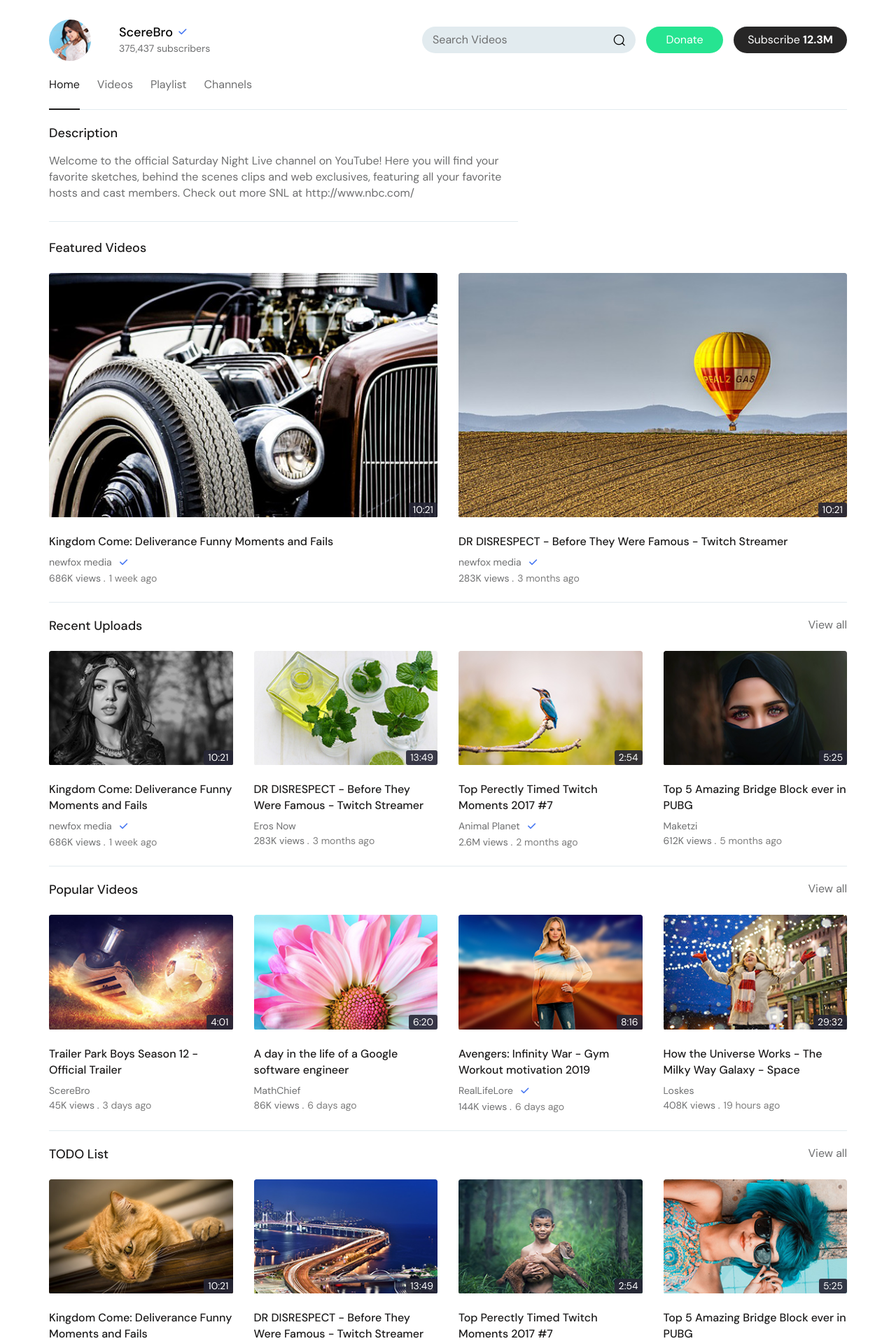
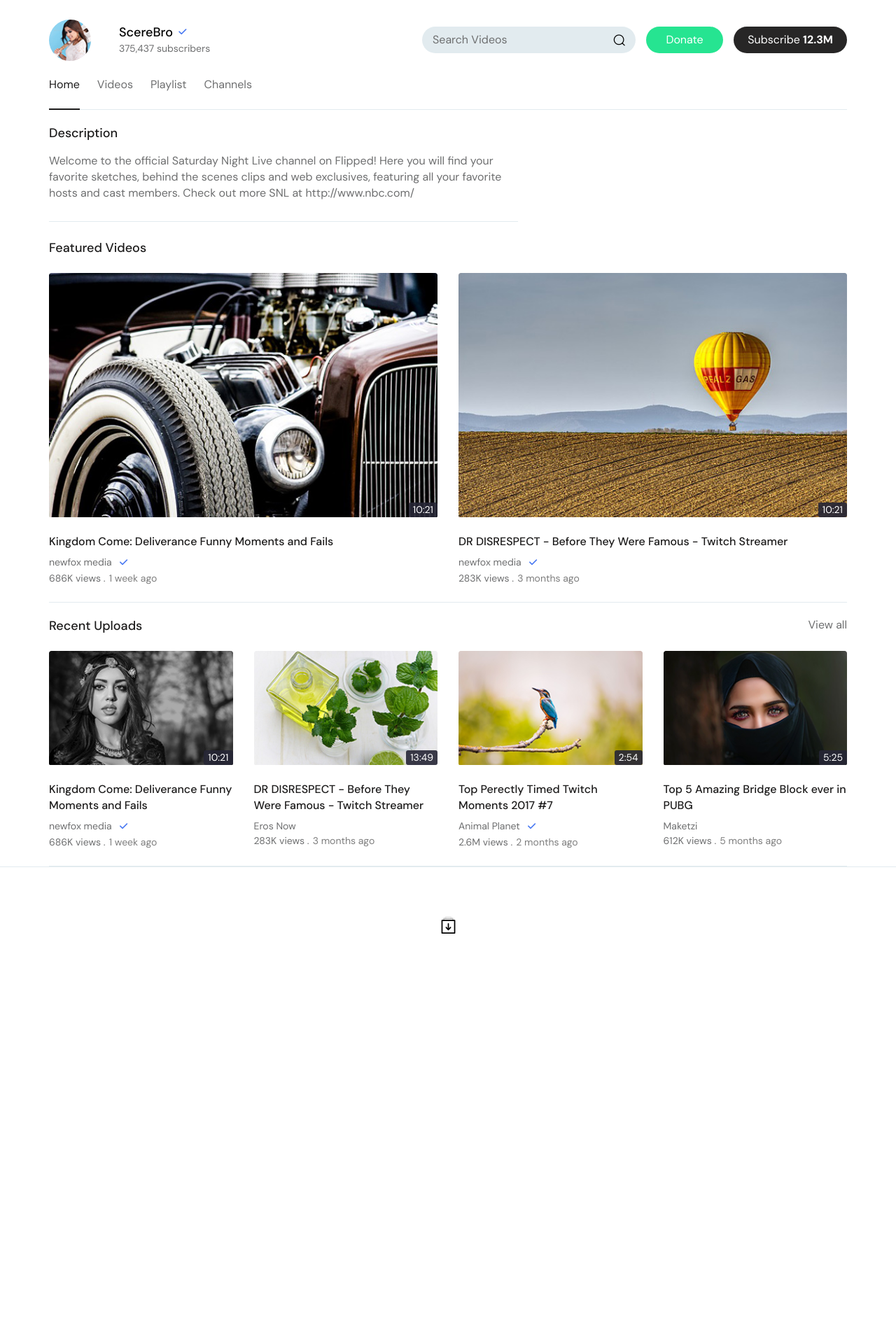
Before and after one commit to zhe0328/CSC4001-backend, a Django app: page /personal_homepage in a window 1280 px wide. Shown: the part 384-2300 px from the top of the page at 70% size. After the commit the page ends 1718 px from the top, so only its background shows below. Run offline with Django 3.2, Linux system fonts and the light colour scheme; some libraries are stand-ins or nearby versions.

Commit message:
ty modified

```diff
--- a/static/templates/Single_Channel_Home.html
+++ b/static/templates/Single_Channel_Home.html
@@ -382,7 +382,7 @@
 							  <div class="col-lg-12">
 								<div class="decp_cotnet">
 									<h2 class="ab-fd">Description </h2>
-									<p>Welcome to the official Saturday Night Live channel on YouTube!  Here you will find your favorite sketches, behind the scenes clips and web exclusives, featuring all your favorite hosts and cast members.  Check out more SNL at http://www.nbc.com/</p>
+									<p>Welcome to the official Saturday Night Live channel on Flipped!  Here you will find your favorite sketches, behind the scenes clips and web exclusives, featuring all your favorite hosts and cast members.  Check out more SNL at http://www.nbc.com/</p>
 								</div><!--abt-founder end-->
 							  </div>
 						  </div>
@@ -520,221 +520,96 @@
 							</div><!--vidz_videos end-->
 						</div>
 					</div><!--viddz end-->
-					<div class="viddz">
-						<div class="container">
-							<div class="vidz_sec">
-								<h3>Popular Videos</h3>
-								<a href="#" title="">View all</a>
-								<div class="clearfix"></div>
-								<div class="vidz_list">
-									<div class="row">
-										<div class="col-lg-3 col-md-3 col-sm-6 col-6 full_wdth">
-											<div class="videoo">
-												<div class="vid_thumbainl">
-													<a href="#" title="">
-														<img src="{% static 'images/resources/vide5.png' %}" alt="">
-														<span class="vid-time">4:01</span>
-														<span class="watch_later">
-															<i class="icon-watch_later_fill"></i>
-														</span>
-													</a>
-												</div><!--vid_thumbnail end-->
-												<div class="video_info">
-													<h3><a href="single_video_page.html" title="">Trailer Park Boys Season 12 - Official Trailer</a></h3>
-													<h4><a href="Single_Channel_Videos.html" title="">ScereBro</a> </h4>
-													<span>45K views .<small class="posted_dt">3 days ago</small></span>
-												</div>
-											</div><!--videoo end-->
-										</div>
-										<div class="col-lg-3 col-md-3 col-sm-6 col-6 full_wdth">
-											<div class="videoo">
-												<div class="vid_thumbainl">
-													<a href="#" title="">
-														<img src="{% static 'images/resources/vide6.png' %}" alt="">
-														<span class="vid-time">6:20</span>
-														<span class="watch_later">
-															<i class="icon-watch_later_fill"></i>
-														</span>
-													</a>
-												</div><!--vid_thumbnail end-->
-												<div class="video_info">
-													<h3><a href="single_video_page.html" title="">A day in the life of a Google software engineer</a></h3>
-													<h4><a href="Single_Channel_Videos.html" title="">MathChief</a> </h4>
-													<span>86K views .<small class="posted_dt">6 days ago</small></span>
-												</div>
-											</div><!--videoo end-->
-										</div>
-										<div class="col-lg-3 col-md-3 col-sm-6 col-6 full_wdth">
-											<div class="videoo">
-												<div class="vid_thumbainl">
-													<a href="#" title="">
-														<img src="{% static 'images/resources/vide7.png' %}" alt="">
-														<span class="vid-time">8:16</span>
-														<span class="watch_later">
-															<i class="icon-watch_later_fill"></i>
-														</span>
-													</a>
-												</div><!--vid_thumbnail end-->
-												<div class="video_info">
-													<h3><a href="single_video_page.html" title="">Avengers: Infinity War - Gym Workout motivation 2019</a></h3>
-													<h4><a href="Single_Channel_Videos.html" title="">RealLifeLore</a> <span class="verify_ic"><i class="icon-tick"></i></span></h4>
-													<span>144K views .<small class="posted_dt">6 days ago</small></span>
-												</div>
-											</div><!--videoo end-->
-										</div>
-										<div class="col-lg-3 col-md-3 col-sm-6 col-6 full_wdth">
-											<div class="videoo">
-												<div class="vid_thumbainl">
-													<a href="#" title="">
-														<img src="{% static 'images/resources/vide8.png' %}" alt="">
-														<span class="vid-time">29:32</span>
-														<span class="watch_later">
-															<i class="icon-watch_later_fill"></i>
-														</span>
-													</a>
-												</div><!--vid_thumbnail end-->
-												<div class="video_info">
-													<h3><a href="single_video_page.html" title="">How the Universe Works - The Milky Way Galaxy - Space</a></h3>
-													<h4><a href="Single_Channel_Videos.html" title="">Loskes</a></h4>
-													<span>408K views .<small class="posted_dt">19 hours ago</small></span>
-												</div>
-											</div><!--videoo end-->
-										</div>
-									</div>
-								</div><!--vidz_list end-->
-							</div><!--vidz_videos end-->
-						</div>
-					</div><!--viddz end-->
-
-					<div class="viddz">
-						<div class="container">
-							<div class="vidz_sec">
-								<h3>TODO List</h3>
-								<a href="#" title="">View all</a>
-								<div class="clearfix"></div>
-								<div class="vidz_list">
-									<div class="row">
-										<div class="col-lg-3 col-md-3 col-sm-6 col-6 full_wdth">
-											<div class="videoo">
-												<div class="vid_thumbainl">
-													<a href="#" title="">
-														<img src="{% static 'images/resources/vide13.png' %}" alt="">
-														<span class="vid-time">10:21</span>
-														<span class="watch_later">
-															<i class="icon-watch_later_fill"></i>
-														</span>
-													</a>
-												</div><!--vid_thumbnail end-->
-												<div class="video_info">
-													<h3><a href="single_video_page.html" title="">Kingdom Come: Deliverance Funny Moments and Fails</a></h3>
-													<h4><a href="Single_Channel_Videos.html" title="">newfox media</a> <span class="verify_ic"><i class="icon-tick"></i></span></h4>
-													<span>686K views .<small class="posted_dt">1 week ago</small></span>
-												</div>
-											</div><!--videoo end-->
-										</div>
-										<div class="col-lg-3 col-md-3 col-sm-6 col-6 full_wdth">
-											<div class="videoo">
-												<div class="vid_thumbainl">
-													<a href="#" title="">
-														<img src="{% static 'images/resources/vide14.png' %}" alt="">
-														<span class="vid-time">13:49</span>
-														<span class="watch_later">
-															<i class="icon-watch_later_fill"></i>
-														</span>
-													</a>
-												</div><!--vid_thumbnail end-->
-												<div class="video_info">
-													<h3><a href="single_video_page.html" title="">DR DISRESPECT - Before They Were Famous - Twitch Streamer</a></h3>
-													<h4><a href="Single_Channel_Videos.html" title="">Eros Now</a> </h4>
-													<span>283K views .<small class="posted_dt">3 months ago</small></span>
-												</div>
-											</div><!--videoo end-->
-										</div>
-										<div class="col-lg-3 col-md-3 col-sm-6 col-6 full_wdth">
-											<div class="videoo">
-												<div class="vid_thumbainl">
-													<a href="#" title="">
-														<img src="{% static 'images/resources/vide15.png' %}" alt="">
-														<span class="vid-time">2:54</span>
-														<span class="watch_later">
-															<i class="icon-watch_later_fill"></i>
-														</span>
-													</a>
-												</div><!--vid_thumbnail end-->
-												<div class="video_info">
-													<h3><a href="single_video_page.html" title="">Top Perectly Timed Twitch Moments 2017 #7</a></h3>
-													<h4><a href="Single_Channel_Videos.html" title="">Animal Planet</a> <span class="verify_ic"><i class="icon-tick"></i></span></h4>
-													<span>2.6M views .<small class="posted_dt">2 months ago</small></span>
-												</div>
-											</div><!--videoo end-->
-										</div>
-										<div class="col-lg-3 col-md-3 col-sm-6 col-6 full_wdth">
-											<div class="videoo">
-												<div class="vid_thumbainl">
-													<a href="#" title="">
-														<img src="{% static 'images/resources/vide16.png' %}" alt="">
-														<span class="vid-time">5:25</span>
-														<span class="watch_later">
-															<i class="icon-watch_later_fill"></i>
-														</span>
-													</a>
-												</div><!--vid_thumbnail end-->
-												<div class="video_info">
-													<h3><a href="single_video_page.html" title="">Top 5 Amazing Bridge Block ever in PUBG</a></h3>
-													<h4><a href="Single_Channel_Videos.html" title="">Maketzi</a> </h4>
-													<span>612K views .<small class="posted_dt">5 months ago</small></span>
-												</div>
-											</div><!--videoo end-->
-										</div>
-									</div>
-								</div><!--vidz_list end-->
-							</div><!--vidz_videos end-->
-							<div class="row">
-								<div class="col-lg-8">
-									<div class="link-pr">
-										<h2 class="ab-fd">Links </h2>
-										<ul class="csl-link-1">
-											<li><a href="#" title="">SNL on NBC</a></li>
-											<li><a href="#" title=""> Facebook</a></li>
-											<li><a href="#" title="">Twitter</a></li>
-										</ul>
-										<ul class="csl-link-2">
-											<li><a href="#" title="">Instagram</a></li>
-											<li><a href="#" title="">Subscribe to SNL on Oren</a></li>
-											<li><a href="#" title="">Google+</a></li>
-										</ul>
-										<div class="clearfix"></div>
-									</div>
-									<div class="link-pr">
-										<h2 class="ab-fd">Business enquiries </h2>
-										<ul>
-											<li><a href="mailto:example@example.com" title="">sample@sample.com</a></li>
-											<li><a href="#" title="">scerebro@gmail.com</a></li>
-										</ul>
-									</div>
-								</div>
-
-								<div class="col-lg-4">
-									<div class="stats">
-										<h2 class="ab-fd">Stats</h2>
-										<ul>
-											<li>Joined Jul 2019 </li>
-											<li>3,741,400,119 views</li>
-											<li>25,345,348 subscribers</li>
-											<li>729 videos</li>
-										</ul>
-									</div><!--stats end-->
-
-								</div>
-							</div>
-						</div>
-					</div><!--viddz end-->
 				</div><!--home_tb_details end-->
 			</div>
 		  	<div class="tab-pane" id="vvideo_tabz" role="tabpanel" aria-labelledby="videos_taab">
 				<div class="videso_tb_details">
 					<div class="container">
 						<div class="vidz_sec">
+						  <h3>TODO List</h3>
+						  <a href="#" title=""><i class="icon-sort_by"></i>Sort By</a>
+						  <div class="clearfix"></div>
+						  <div class="vidz_list">
+							  <div class="row">
+								  <div class="col-lg-3 col-md-3 col-sm-6 col-6 full_wdth">
+									  <div class="videoo">
+										  <div class="vid_thumbainl">
+											  <a href="#" title="">
+												  <img src="{% static 'images/resources/vide1.png' %}" alt="">
+												  <span class="vid-time">10:21</span>
+												  <span class="watch_later">
+													  <i class="icon-watch_later_fill"></i>
+												  </span>
+											  </a>
+										  </div><!--vid_thumbnail end-->
+										  <div class="video_info">
+											  <h3><a href="single_video_page.html" title="">Kingdom Come: Deliverance Funny Moments and Fails</a></h3>
+											  <h4><a href="#" title="">Task Status: Editing</a> <span class="verify_ic"><i class="icon-tick"></i></span></h4>
+											  <span>Deadline: <small class="posted_dt">3 days later</small></span>
+											  <span>Type: <small class="posted_dt">Video Editing</small></span>
+										  </div>
+									  </div><!--videoo end-->
+								  </div>
+								  <div class="col-lg-3 col-md-3 col-sm-6 col-6 full_wdth">
+									  <div class="videoo">
+										  <div class="vid_thumbainl">
+											  <a href="#" title="">
+												  <img src="{% static 'images/resources/vide2.png' %}" alt="">
+												  <span class="vid-time">13:49</span>
+												  <span class="watch_later">
+													  <i class="icon-watch_later_fill"></i>
+												  </span>
+											  </a>
+										  </div><!--vid_thumbnail end-->
+										  <div class="video_info">
+											  <h3><a href="single_video_page.html" title="">DR DISRESPECT - Before They Were Famous - Twitch Streamer</a></h3>
+											  <h4><a href="#" title="">Task Status: Waiting</a> </h4>
+											  <span>Deadline: <small class="posted_dt">1 week later</small></span>
+											  <span>Type: <small class="posted_dt">Video Dubbing</small></span>
+										  </div>
+									  </div><!--videoo end-->
+								  </div>
+								  <div class="col-lg-3 col-md-3 col-sm-6 col-6 full_wdth">
+									  <div class="videoo">
+										  <div class="vid_thumbainl">
+											  <a href="#" title="">
+												  <img src="{% static 'images/resources/vide3.png' %}" alt="">
+												  <span class="vid-time">2:54</span>
+												  <span class="watch_later">
+													  <i class="icon-watch_later_fill"></i>
+												  </span>
+											  </a>
+										  </div><!--vid_thumbnail end-->
+										  <div class="video_info">
+											  <h3><a href="single_video_page.html" title="">Top Perectly Timed Twitch Moments 2017 #7</a></h3>
+											  <h4><a href="#" title="">Task Status: Waiting</a> </h4>
+											  <span>Deadline: <small class="posted_dt">2 weeks later</small></span>
+											  <span>Type: <small class="posted_dt">Adding Subtitles</small></span>
+										  </div>
+									  </div><!--videoo end-->
+								  </div>
+								  <div class="col-lg-3 col-md-3 col-sm-6 col-6 full_wdth">
+									  <div class="videoo">
+										  <div class="vid_thumbainl">
+											  <a href="#" title="">
+												  <img src="{% static 'images/resources/vide4.png' %}" alt="">
+												  <span class="vid-time">5:25</span>
+												  <span class="watch_later">
+													  <i class="icon-watch_later_fill"></i>
+												  </span>
+											  </a>
+										  </div><!--vid_thumbnail end-->
+										  <div class="video_info">
+											  <h3><a href="single_video_page.html" title="">Top 5 Amazing Bridge Block ever in PUBG</a></h3>
+											  <h4><a href="#" title="">Task Status: Waiting</a> </h4>
+											  <span>Deadline: <small class="posted_dt">1 month later</small></span>
+											  <span>Type: <small class="posted_dt">Video Editing</small></span>
+										  </div>
+									  </div><!--videoo end-->
+								  </div>
+							  </div>
+						  </div><!--vidz_list end-->
+						  <br />
 						  <h3>My Task</h3>
 						  <a href="#" title=""><i class="icon-sort_by"></i>Sort By</a>
 						  <div class="clearfix"></div>
@@ -753,8 +628,7 @@
 										  </div><!--vid_thumbnail end-->
 										  <div class="video_info">
 											  <h3><a href="single_video_page.html" title="">Kingdom Come: Deliverance Funny Moments and Fails</a></h3>
-											  <h4><a href="#" title="">Task Status: Finished</a> <span class="verify_ic"><i class="icon-tick"></i></span></h4>
-											  <span>Deadline: <small class="posted_dt">3 days later</small></span>
+											  <span>Type: <small class="posted_dt">Video Editing</small></span>
 										  </div>
 									  </div><!--videoo end-->
 								  </div>
@@ -771,8 +645,7 @@
 										  </div><!--vid_thumbnail end-->
 										  <div class="video_info">
 											  <h3><a href="single_video_page.html" title="">DR DISRESPECT - Before They Were Famous - Twitch Streamer</a></h3>
-											  <h4><a href="#" title="">Task Status: Waiting</a> </h4>
-											  <span>Deadline: <small class="posted_dt">1 week later</small></span>
+											  <span>Type: <small class="posted_dt">Video Dubbing</small></span>
 										  </div>
 									  </div><!--videoo end-->
 								  </div>
@@ -789,8 +662,7 @@
 										  </div><!--vid_thumbnail end-->
 										  <div class="video_info">
 											  <h3><a href="single_video_page.html" title="">Top Perectly Timed Twitch Moments 2017 #7</a></h3>
-											  <h4><a href="#" title="">Task Status: Waiting</a> </h4>
-											  <span>Deadline: <small class="posted_dt">2 weeks later</small></span>
+											  <span>Type: <small class="posted_dt">Adding Subtitles</small></span>
 										  </div>
 									  </div><!--videoo end-->
 								  </div>
@@ -807,14 +679,12 @@
 										  </div><!--vid_thumbnail end-->
 										  <div class="video_info">
 											  <h3><a href="single_video_page.html" title="">Top 5 Amazing Bridge Block ever in PUBG</a></h3>
-											  <h4><a href="#" title="">Task Status: Waiting</a> </h4>
-											  <span>Deadline: <small class="posted_dt">1 month later</small></span>
+											  <span>Type: <small class="posted_dt">Video Editing</small></span>
 										  </div>
 									  </div><!--videoo end-->
 								  </div>
 							  </div>
 						  </div><!--vidz_list end-->
-						  <br />
 						  <HR style="border:3 double #987cb9" width="100%" color=#987cb9 SIZE=>
 						  <br />
 						  <h3>My Post</h3>
```
